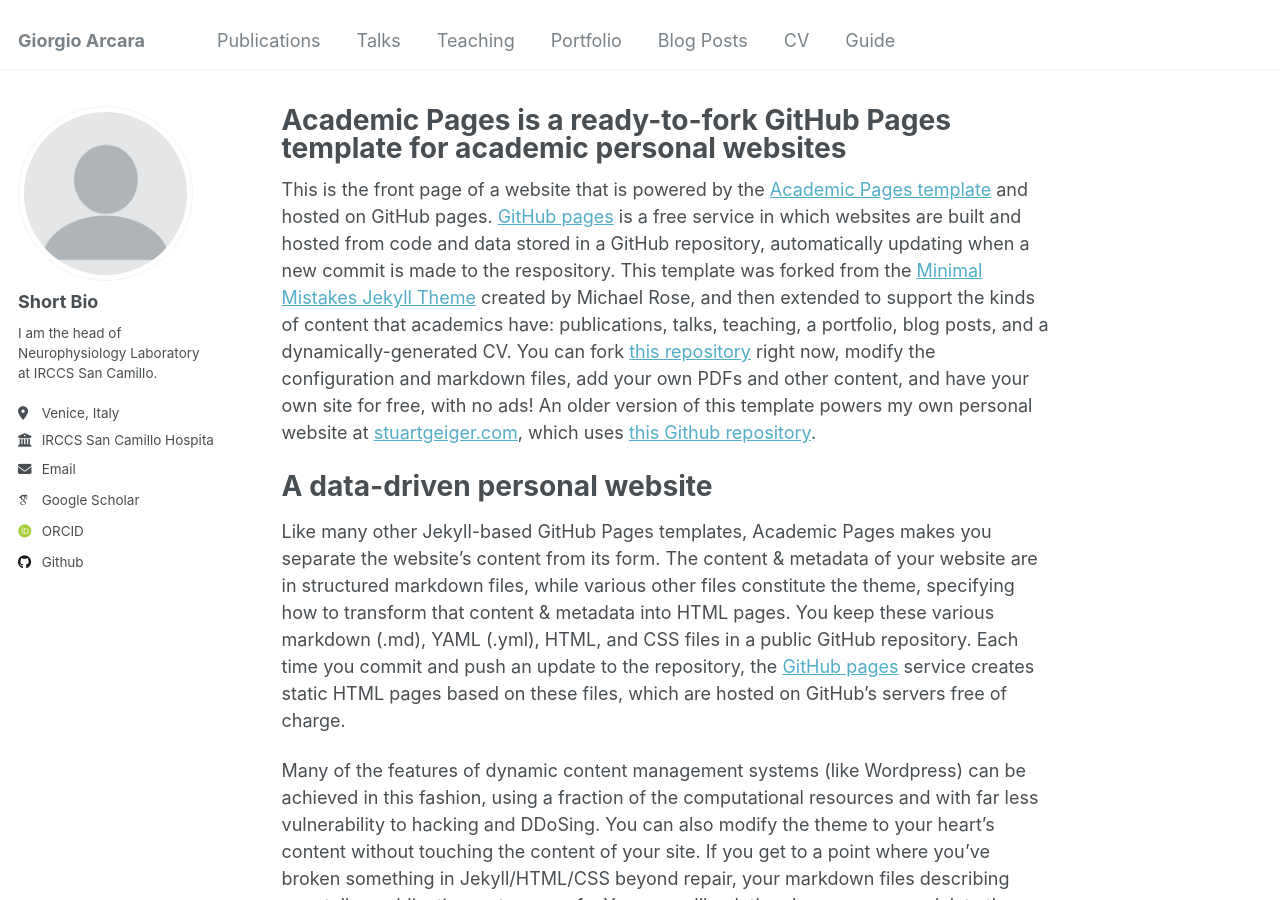
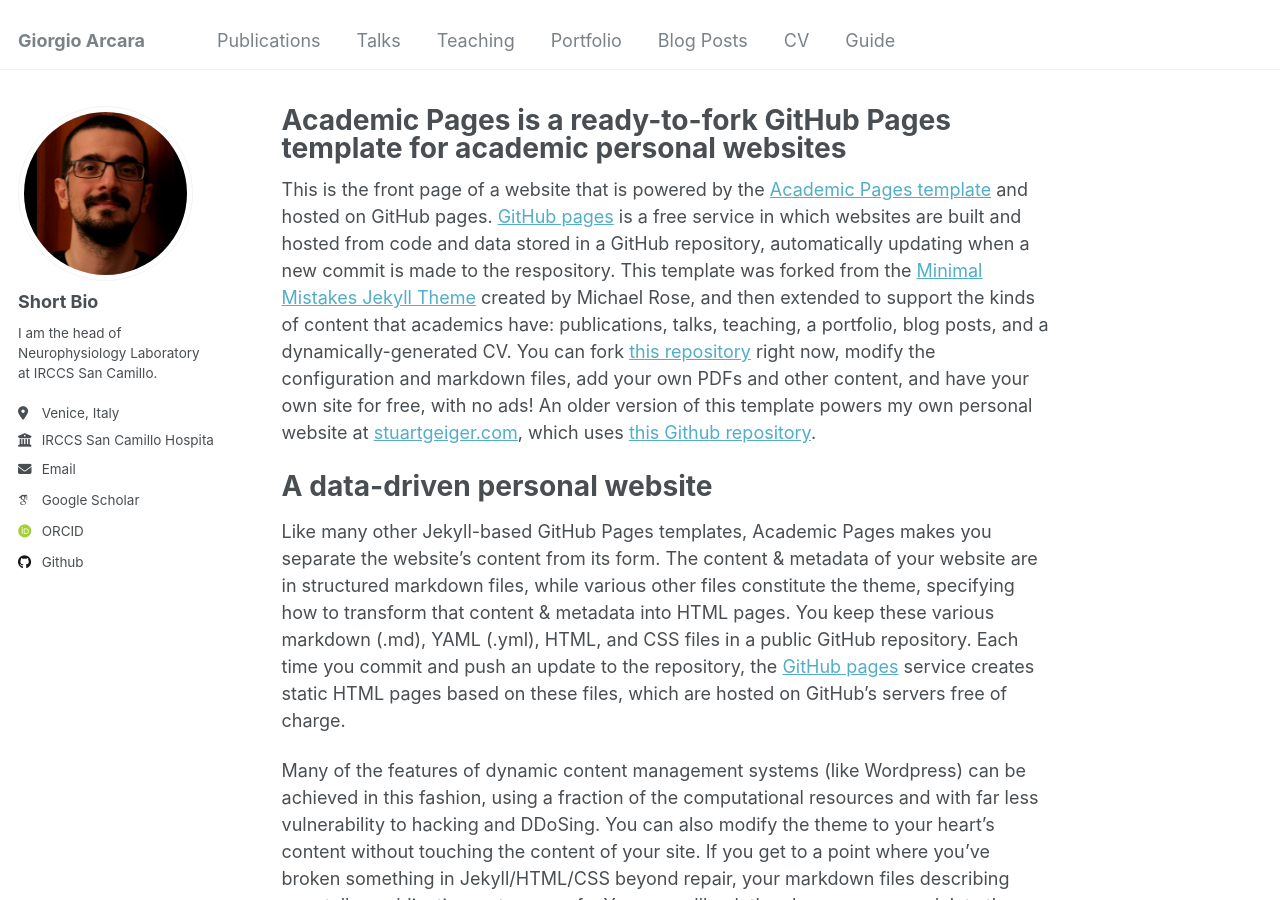
Before and after one commit to giorgioarcara/giorgioarcara.github.io, a Jekyll site: the page built from _pages/about.md, in a window 1280 px wide and 900 px high. Built offline with Jekyll 4.4.1, drawn with Linux system fonts in a browser that asks for light colours; some web fonts are replaced.

Commit message:
change in profile with real pic

```diff
--- a/_config.yml
+++ b/_config.yml
@@ -21,7 +21,7 @@
 #               Additional customization can be done by editing /_includes/author-profile.html
 author:
   # Biographic information
-  avatar           : "profile.png"
+  avatar           : "giorgio_profile.png"
   name             : "Short Bio" #"Your Sidebar Name"
   pronouns         : # example: "she/her"
   bio              : "I am the head of Neurophysiology Laboratory at IRCCS San Camillo."
```
Also changed, not shown: 1 other file.
